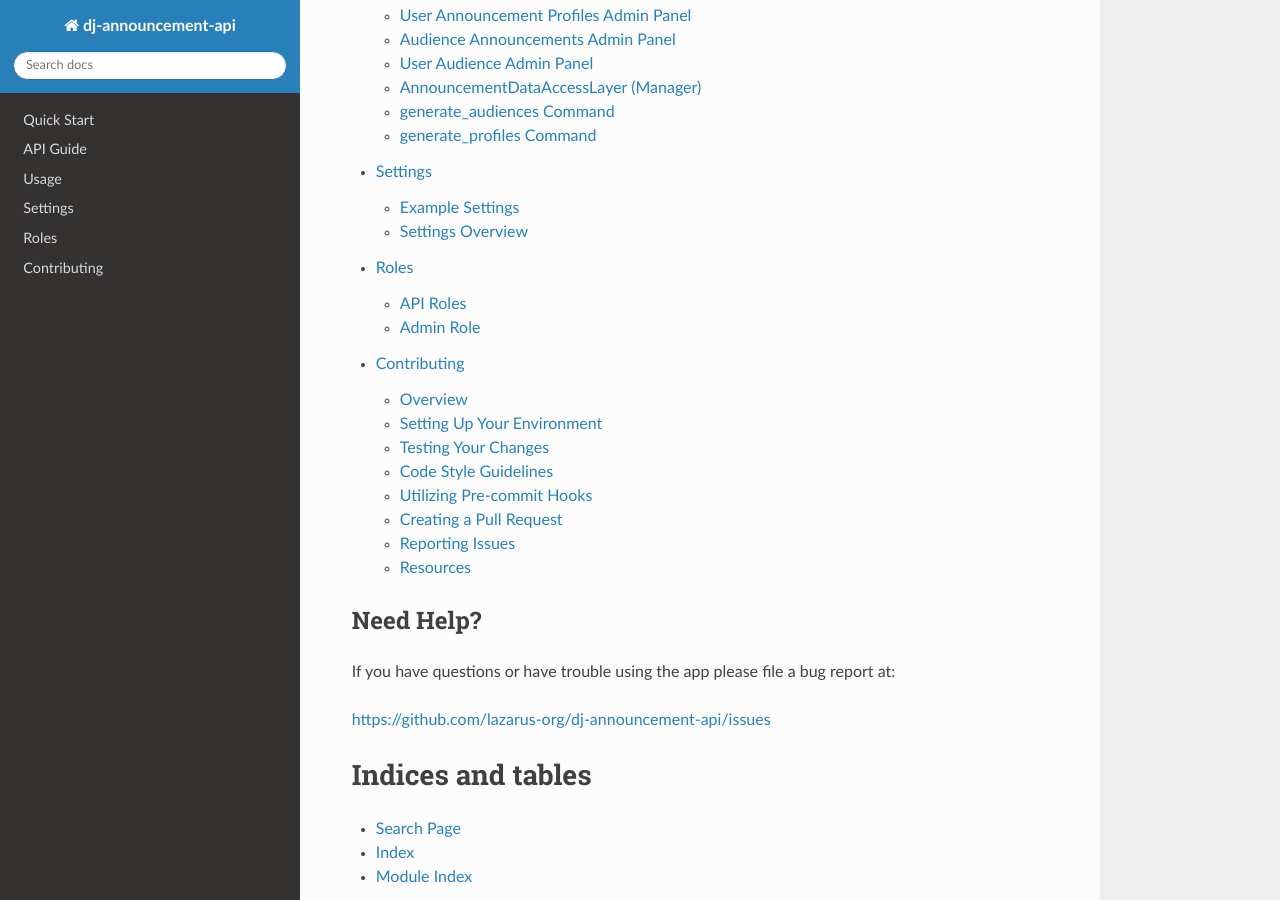
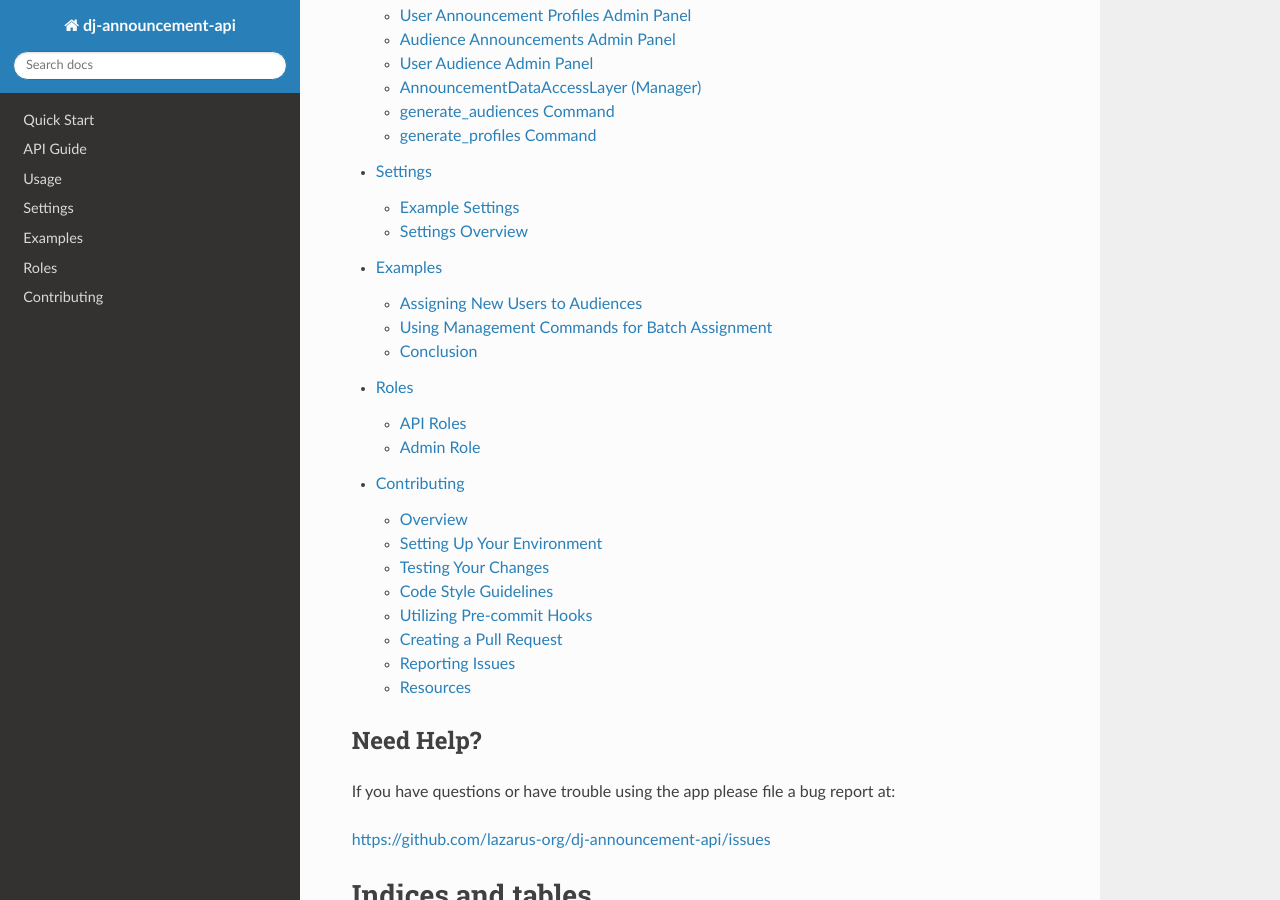
Before and after one commit to Lazarus-org/dj-announcement-api, a Sphinx documentation site: the page built from docs/index.rst, in a window 1280 px wide and 900 px high, scrolled down 1461 px. Built offline with Sphinx 7.4.7 and the Read the Docs theme 3.1.0, drawn with Linux system fonts in a browser that asks for light colours; some of the changed lines change nothing that is shown.

Commit message:
:zap::hammer::sparkles: docs(rst): Add examples section to provide more clear documentation with examples

```diff
--- /dev/null
+++ b/docs/examples.rst
@@ -0,0 +1,130 @@
+Examples
+========
+
+This section provides examples on how to handle various conditions in your project using ``dj-announcement-api``.
+
+Assigning New Users to Audiences
+--------------------------------
+
+To automatically assign new registered users to specific audiences, `dj-announcement-api` provides several methods. You can use the management commands (``generate_audiences`` and ``generate_profiles``) to assign related users to their appropriate audiences. However, for real-time assignment of new users, automating this within models, serializers, or signals may be more efficient. Below are three recommended approaches for automatic assignment, along with instructions on command usage.
+
+Method 1: Using the Model's `save` Method
+~~~~~~~~~~~~~~~~~~~~~~~~~~~~~~~~~~~~~~~~~
+
+In this approach, user-audience assignments are handled within the model's `save` method of the related model. This method can check if an instance is newly created and, if so, ensures that an `AnnouncementProfile` is generated automatically.
+
+Steps:
+1. Check for the audience corresponding to the model's verbose name, creating it if necessary.
+2. Create an `AnnouncementProfile` for the new user associated with the audience.
+
+.. code-block:: python
+
+    from django.db import models
+    from django_announcement.models import Audience, UserAnnouncementProfile
+
+
+    class RelatedUserModel(models.Model):
+        user = models.OneToOneField(User, on_delete=models.CASCADE)
+        # additional fields
+
+        def save(self, *args, **kwargs):
+            is_new = self.pk is None
+            super().save(*args, **kwargs)
+
+            if is_new:
+                # Retrieve or create the audience based on model name
+                audience, _ = Audience.objects.get_or_create(
+                    name=self._meta.verbose_name.title()
+                )
+
+                # Create the announcement profile for this user
+                profile, _ = UserAnnouncementProfile.objects.get_or_create(user=self.user)
+                profile.audiences.add(audience)
+                profile.save()
+
+Using this method ensures that each time a user instance is created, audience assignment occurs immediately.
+
+Method 2: In the Serializer's `create` Method
+~~~~~~~~~~~~~~~~~~~~~~~~~~~~~~~~~~~~~~~~~~~~~
+
+For a more API-focused approach, handle audience assignments directly in the serializer's `create` method. This is ideal when user creation is managed through API endpoints.
+
+.. code-block:: python
+
+    from rest_framework import serializers
+    from django_announcement.models import Audience, UserAnnouncementProfile
+
+
+    class RelatedUserModelSerializer(serializers.ModelSerializer):
+        class Meta:
+            model = RelatedUserModel
+            fields = "__all__"
+
+        def create(self, validated_data):
+            instance = super().create(validated_data)
+
+            # Fetch or create the audience
+            audience, _ = Audience.objects.get_or_create(
+                name=instance._meta.verbose_name.title()
+            )
+
+            # Assign the user to the audience
+            profile, _ = UserAnnouncementProfile.objects.get_or_create(user=instance.user)
+            profile.audiences.add(audience)
+            profile.save()
+
+            return instance
+
+This approach is best for API-based workflows where user creation is handled via serializers.
+
+Method 3: Using Signals
+~~~~~~~~~~~~~~~~~~~~~~~
+
+Signals allow handling audience assignments whenever a new user instance is created, keeping assignment logic separate from models and serializers.
+
+Steps:
+1. Create a post-save signal for the user-related model.
+2. In the signal, retrieve or create the appropriate audience and announcement profile.
+
+.. code-block:: python
+
+    from django.db.models.signals import post_save
+    from django.dispatch import receiver
+    from django_announcement.models import Audience, UserAnnouncementProfile
+    from .models import RelatedUserModel
+
+
+    @receiver(post_save, sender=RelatedUserModel)
+    def assign_audience_to_new_user(sender, instance, created, **kwargs):
+        if created:
+            # Retrieve or create audience
+            audience, _ = Audience.objects.get_or_create(
+                name=instance._meta.verbose_name.title()
+            )
+
+            # Assign user to the audience
+            profile, _ = UserAnnouncementProfile.objects.get_or_create(user=instance.user)
+            profile.audiences.add(audience)
+            profile.save()
+
+This approach enhances maintainability, particularly when user creation might occur in multiple parts of the codebase.
+
+Using Management Commands for Batch Assignment
+----------------------------------------------
+
+If new roles or related models are added and require new audience creation, you can use the management commands:
+
+1. Run ``generate_audiences`` to create audiences based on related models if they don't already exist.
+2. Run ``generate_profiles`` to assign users to these audiences in bulk.
+
+These commands are useful for batch operations and can be combined with the methods above to automatically assign audiences to new users as they are created.
+
+Conclusion
+----------
+
+For automating audience assignments to new users, choose the approach that best suits your workflow:
+
+- **Model save method** for tightly coupled functionality.
+- **Serializer `create` method** for API-driven workflows.
+- **Signals** for separation of concerns and modularity.
+- **Management commands** for batch assignment and new role or audience generation.
--- a/docs/index.rst
+++ b/docs/index.rst
@@ -85,6 +85,7 @@
    api_guide
    usage
    settings
+   examples
    roles
    contributing
 
--- a/docs/usage.rst
+++ b/docs/usage.rst
@@ -674,3 +674,7 @@
 
    No users found related to the provided models.
    No valid audiences found. Please run 'generate_audiences' first. Exiting...
+
+.. note::
+
+  Refer to the :doc:`Examples <examples>` section for detailed approaches to automating the assignment of new users to appropriate audiences.
```
